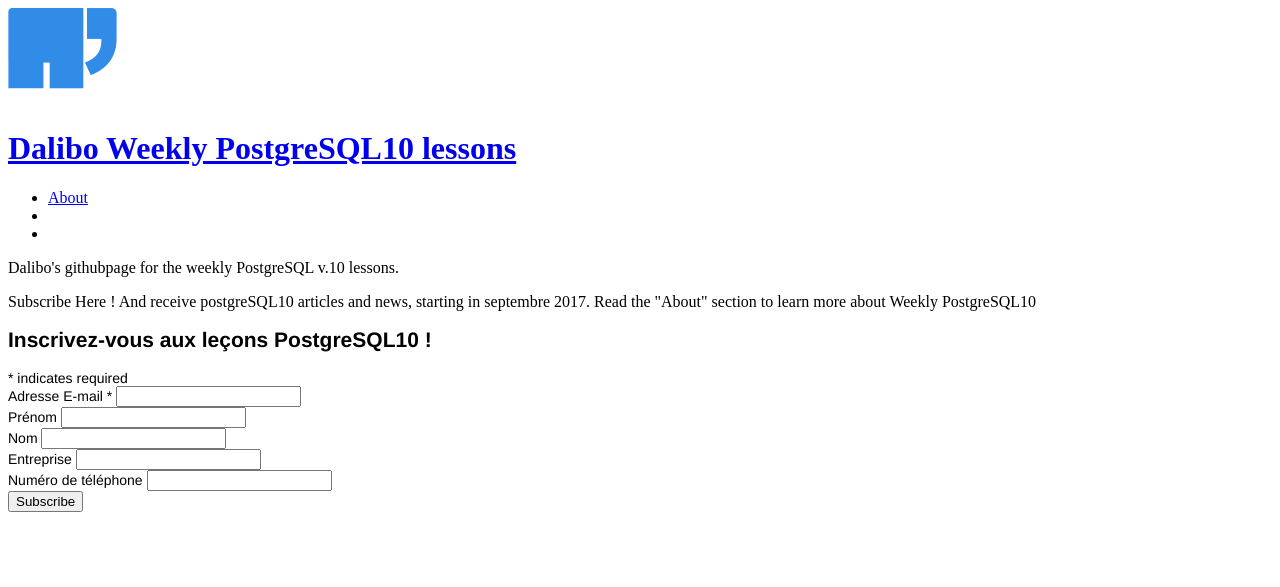
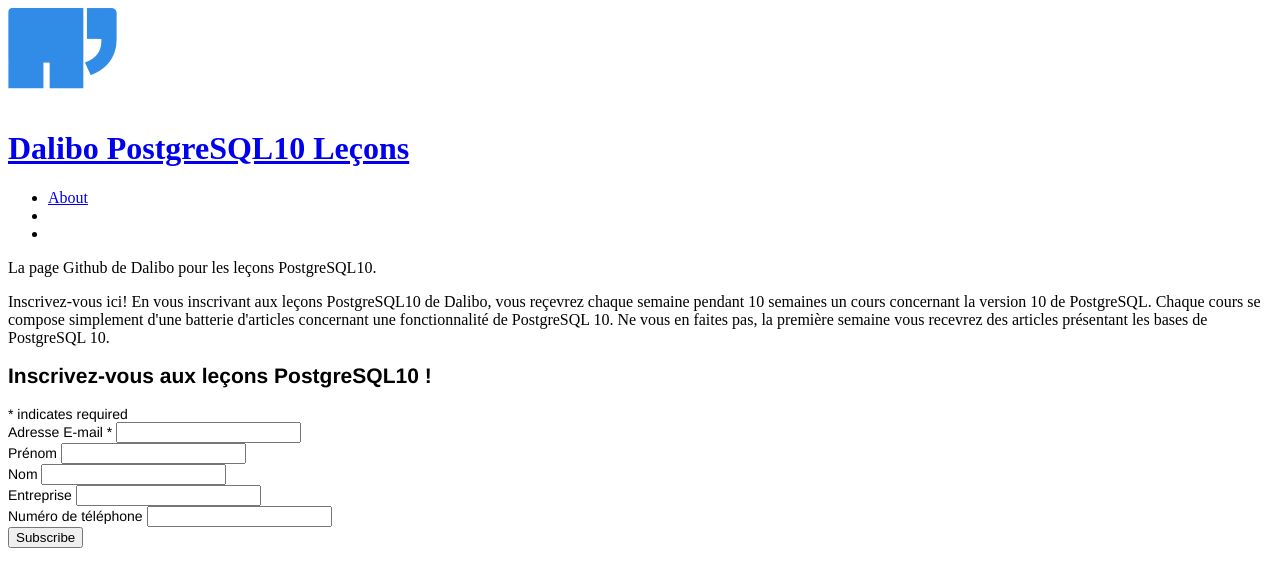
Before and after one commit to leorenc/Newsletter-PostgreSQL10, a Jekyll site: the page built from index.html, in a window 1280 px wide, cut to the strip 112-699 px from the top of the page. Built offline with Jekyll 4.4.1, drawn with Linux system fonts in a browser that asks for light colours; the list of posts is cut into pages by our own code; comment, search, counter and statistics services are not loaded.

Commit message:
Update _config.yml

```diff
--- a/_config.yml
+++ b/_config.yml
@@ -1,21 +1,21 @@
 # SITE CONFIGURATION
-baseurl: "/weekly-postgres" # the subpath of your site, e.g. /blog/
-url: "http://leorenc.github.io/weekly-postgres" # the base hostname & protocol for your site
+baseurl: "/PostgreSQL10-lecons" # the subpath of your site, e.g. /blog/
+url: "http://leorenc.github.io/PostgreSQL10-lecons" # the base hostname & protocol for your site
 
 # THEME-SPECIFIC CONFIGURATION
 theme_settings:
   # Meta
-  title: Dalibo Weekly PostgreSQL10 lessons
+  title: Dalibo PostgreSQL10 Leçons
   avatar: avatar.png
   gravatar: # Email MD5 hash
-  description: "Dalibo's githubpage for the weekly PostgreSQL v.10 lessons" # used by search engines
+  description: "La page Github de Dalibo pour les leçons PostgreSQL10" # used by search engines
 
   # Header and footer text
   header_text: >
-     <p>Dalibo's githubpage for the weekly PostgreSQL v.10 lessons.</p>
+     <p>La page Github de Dalibo pour les leçons PostgreSQL10.</p>
 
-     <p>Subscribe Here ! And receive postgreSQL10 articles and news, starting in septembre 2017.
-     Read the "About" section to learn more about Weekly PostgreSQL10</p>
+     <p>Inscrivez-vous ici! En vous inscrivant aux leçons PostgreSQL10 de Dalibo, vous reçevrez chaque semaine pendant 10 semaines un cours concernant la version 10 de PostgreSQL.
+     Chaque cours se compose simplement d'une batterie d'articles concernant une fonctionnalité de PostgreSQL 10. Ne vous en faites pas, la première semaine vous recevrez des articles présentant les bases de PostgreSQL 10.</p>
   header_text_feature_image:
   footer_text: >
 
```
